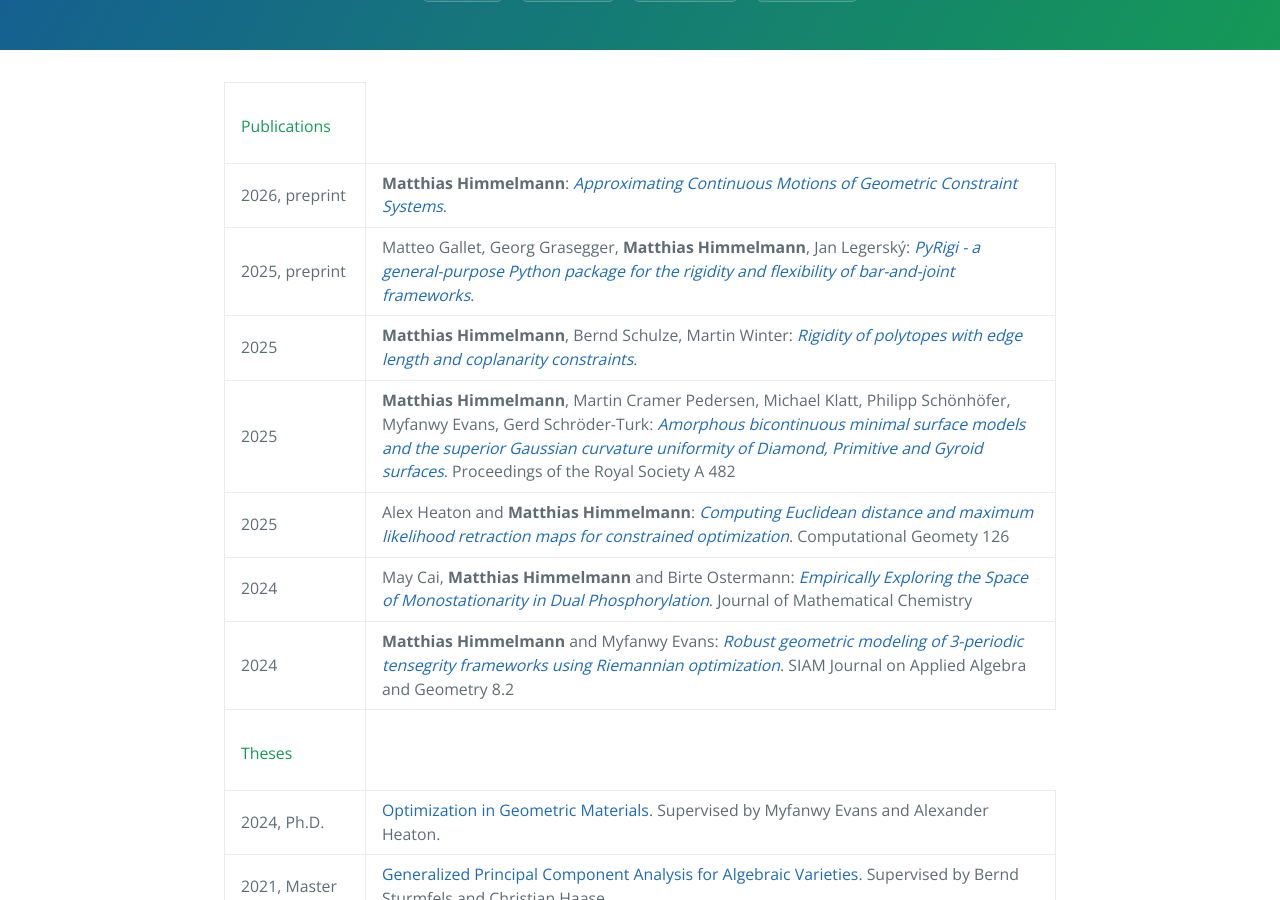
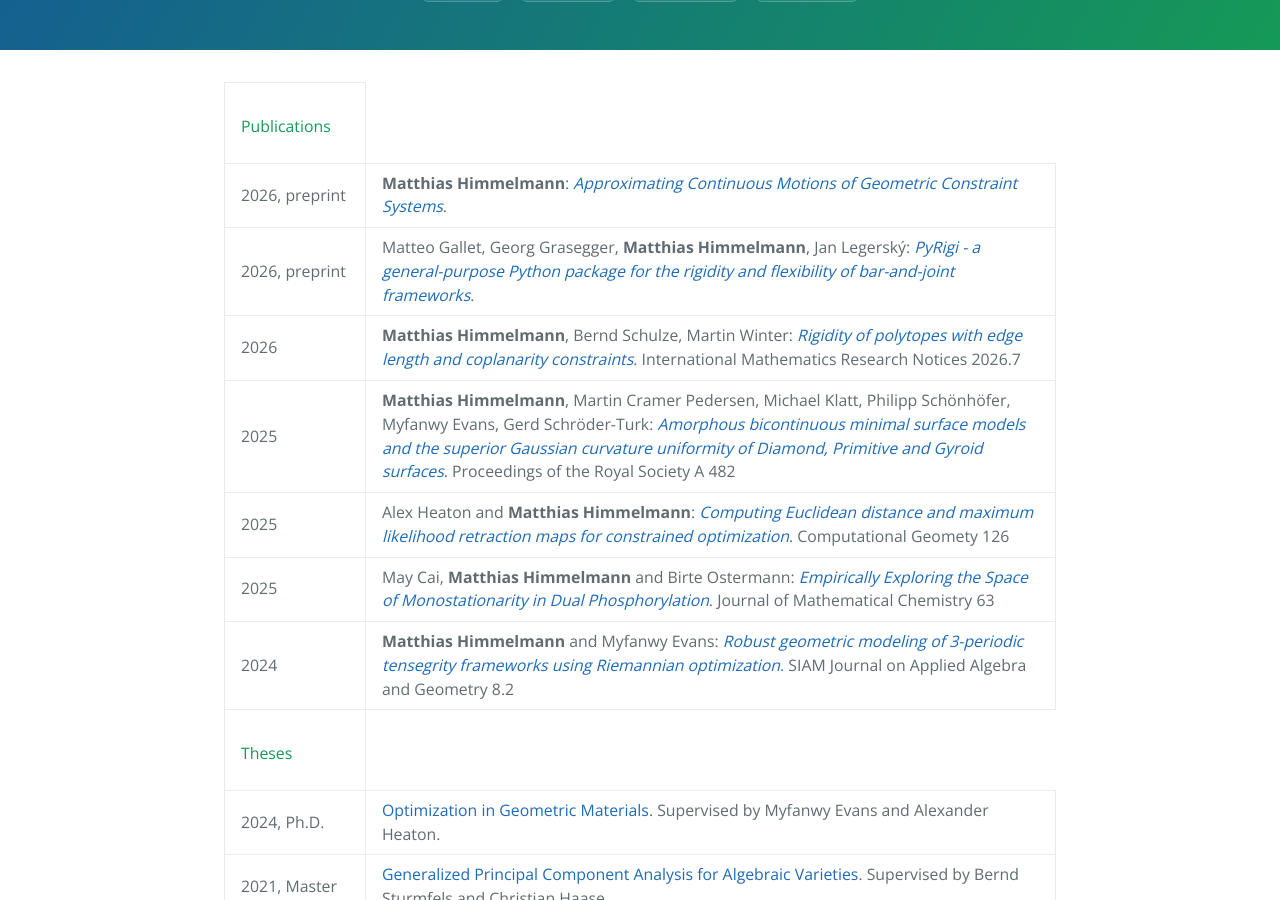
Before and after one commit to matthiashimmelmann/matthiashimmelmann.github.io, a Jekyll site: the page built from research.md, in a window 1280 px wide and 900 px high, scrolled down 352 px. Built offline with Jekyll 4.4.1, drawn with Linux system fonts in a browser that asks for light colours.

Commit message:
updated website

```diff
--- a/research.md
+++ b/research.md
@@ -13,12 +13,12 @@ description: Matthias Adrian-Himmelmann.
     </tr>
 
     <tr>
-        <td>2025, preprint</td>
+        <td>2026, preprint</td>
         <td>Matteo Gallet, Georg Grasegger, <b>Matthias Himmelmann</b>, Jan Legerský: <a href="https://doi.org/10.48550/arXiv.2505.22652"><i>PyRigi - a general-purpose Python package for the rigidity and flexibility of bar-and-joint frameworks</i></a>.</td>
     </tr>
     <tr>
-        <td>2025</td>
-        <td><b>Matthias Himmelmann</b>, Bernd Schulze, Martin Winter: <a href="https://doi.org/10.48550/arXiv.2505.00874"><i>Rigidity of polytopes with edge length and coplanarity constraints</i></a>.</td>
+        <td>2026</td>
+        <td><b>Matthias Himmelmann</b>, Bernd Schulze, Martin Winter: <a href="https://doi.org/10.1093/imrn/rnag055"><i>Rigidity of polytopes with edge length and coplanarity constraints</i></a>. International Mathematics Research Notices 2026.7</td>
     </tr>
 
     <tr>
@@ -30,8 +30,8 @@ description: Matthias Adrian-Himmelmann.
         <td>Alex Heaton and <b>Matthias Himmelmann</b>: <a href="https://www.sciencedirect.com/science/article/pii/S0925772124000695"><i>Computing Euclidean distance and maximum likelihood retraction maps for constrained optimization</i></a>. Computational Geomety 126</td>
     </tr>
     <tr>
-        <td>2024</td>
-        <td>May Cai, <b>Matthias Himmelmann</b> and Birte Ostermann: <a href="https://link.springer.com/article/10.1007/s10910-024-01687-5"><i>Empirically Exploring the Space of Monostationarity in Dual Phosphorylation</i></a>. Journal of Mathematical Chemistry</td>
+        <td>2025</td>
+        <td>May Cai, <b>Matthias Himmelmann</b> and Birte Ostermann: <a href="https://doi.org/10.1007/s10910-024-01687-5"><i>Empirically Exploring the Space of Monostationarity in Dual Phosphorylation</i></a>. Journal of Mathematical Chemistry 63</td>
     </tr>
     <tr>
         <td>2024</td>
```
Also changed, not shown: index.md (+6 -6 lines).
